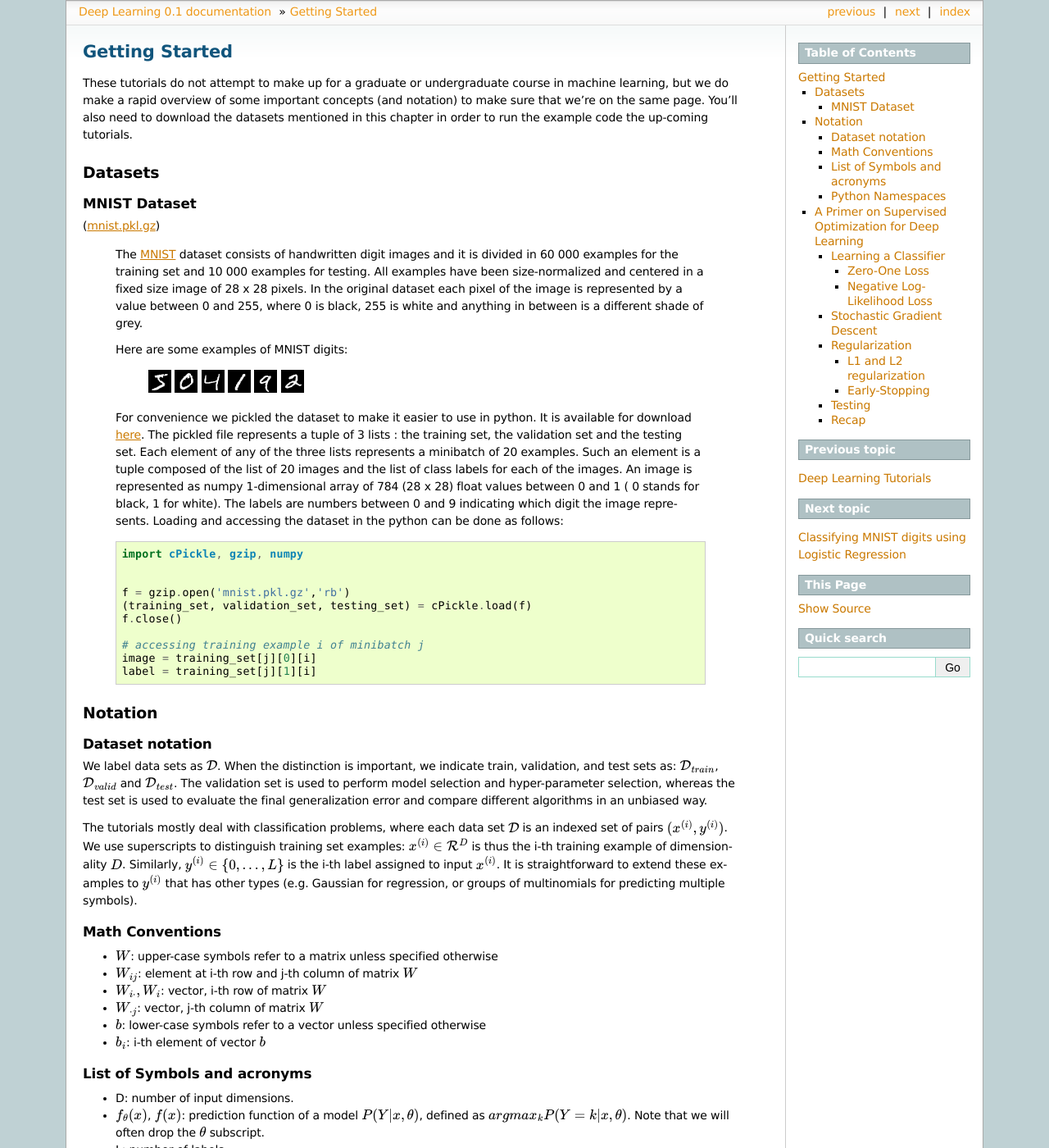
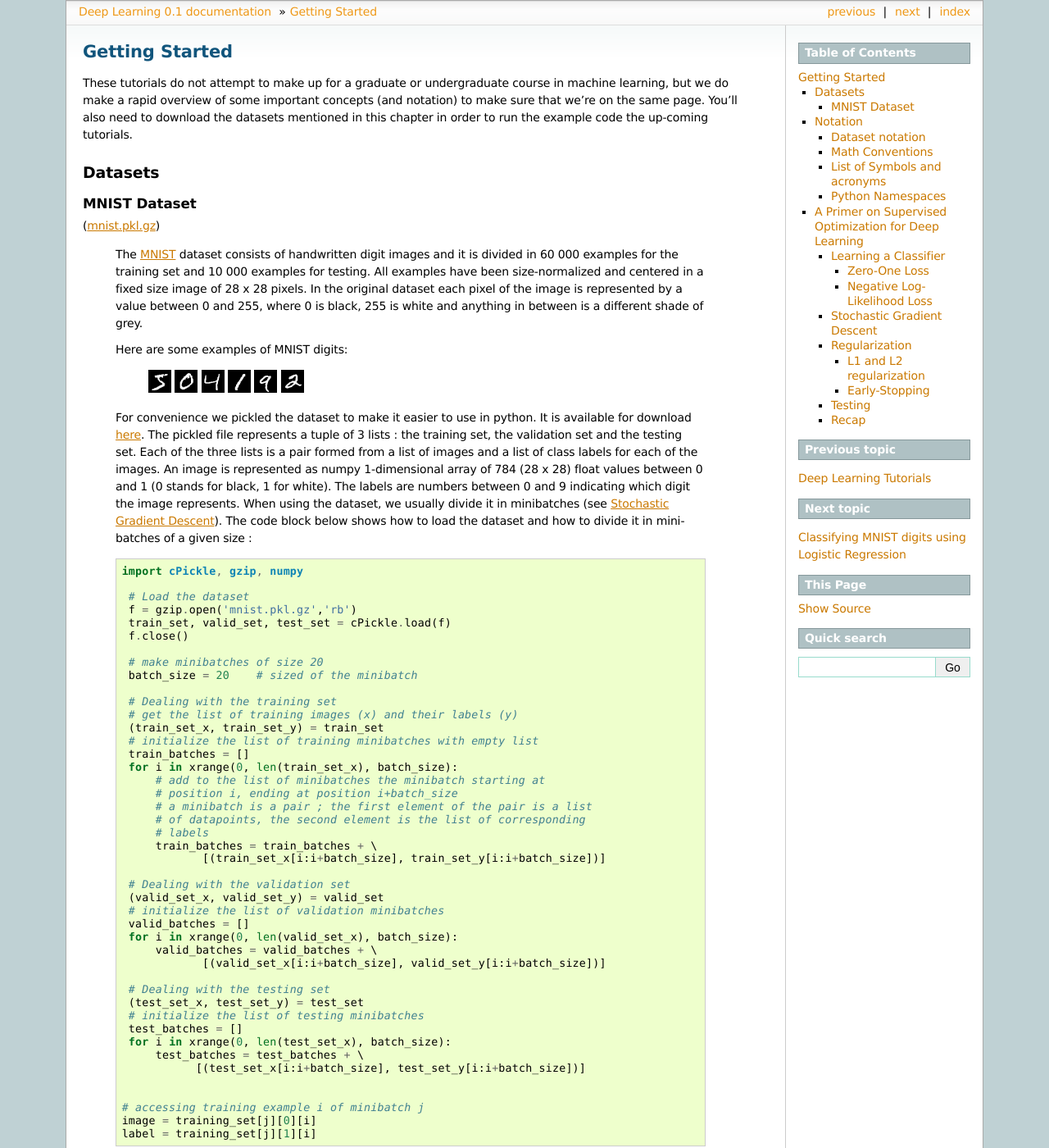
Before and after one commit to lisa-lab/DeepLearningTutorials, a Sphinx documentation site: the page built from doc/gettingstarted.txt, in a window 1280 px wide and 1400 px high. Shown: the whole window at 82% size. Built offline with Sphinx 7.4.7, drawn with Linux system fonts in a browser that asks for light colours; formulas are drawn with MathJax 3; pages that are not in the unit, such as notebooks, are missing from menus.

Commit message:
I changed the pickled file such that it is not divided in minibatches before hand. Note that the code now generates some warning .. this is because of an issue with advanced indexing that Pascal will fix later today. The error is caused the fact that I am using mean instead of sum in the negative log likelihood function.

```diff
--- a/doc/gettingstarted.txt
+++ b/doc/gettingstarted.txt
@@ -47,23 +47,58 @@ MNIST Dataset
  For convenience we pickled the dataset to make it easier to use in python.
  It is available for download `here <http://www.iro.umontreal.ca/~lisa/deep/data/mnist/mnist.pkl.gz>`_.
  The pickled file represents a tuple of 3 lists : the training set, the
- validation set and the testing set. Each element of any of the three lists
- represents a minibatch of 20 examples. Such an element is a tuple composed
- of the list of 20 images and the list of class labels for each of the
- images. An image is represented as numpy 1-dimensional array of 784 (28 x 28) float
- values between 0 and 1 ( 0 stands for black, 1 for white). The labels
- are numbers between 0 and 9 indicating which digit the image
- represents. Loading and accessing the dataset in the python can be done as
- follows:
+ validation set and the testing set. Each of the three lists is a pair
+ formed from a list of images and a list of class labels for each of the
+ images. An image is represented as numpy 1-dimensional array of 784 (28
+ x 28) float values between 0 and 1 (0 stands for black, 1 for white).
+ The labels are numbers between 0 and 9 indicating which digit the image
+ represents. When using the dataset, we usually divide it in minibatches
+ (see :ref:`opt_SGD`). The code block below shows how to load the
+ dataset and how to divide it in minibatches of a given size :
+
 
  .. code-block:: python
 
    import cPickle, gzip, numpy
 
+    # Load the dataset
+    f = gzip.open('mnist.pkl.gz','rb')
+    train_set, valid_set, test_set = cPickle.load(f)
+    f.close()
 
-   f = gzip.open('mnist.pkl.gz','rb')
-   (training_set, validation_set, testing_set) = cPickle.load(f)
-   f.close()
+    # make minibatches of size 20
+    batch_size = 20    # sized of the minibatch
+
+    # Dealing with the training set
+    # get the list of training images (x) and their labels (y)
+    (train_set_x, train_set_y) = train_set
+    # initialize the list of training minibatches with empty list
+    train_batches = []
+    for i in xrange(0, len(train_set_x), batch_size):
+        # add to the list of minibatches the minibatch starting at
+        # position i, ending at position i+batch_size
+        # a minibatch is a pair ; the first element of the pair is a list
+        # of datapoints, the second element is the list of corresponding
+        # labels
+        train_batches = train_batches + \
+               [(train_set_x[i:i+batch_size], train_set_y[i:i+batch_size])]
+
+    # Dealing with the validation set
+    (valid_set_x, valid_set_y) = valid_set
+    # initialize the list of validation minibatches
+    valid_batches = []
+    for i in xrange(0, len(valid_set_x), batch_size):
+        valid_batches = valid_batches + \
+               [(valid_set_x[i:i+batch_size], valid_set_y[i:i+batch_size])]
+
+    # Dealing with the testing set
+    (test_set_x, test_set_y) = test_set
+    # initialize the list of testing minibatches
+    test_batches = []
+    for i in xrange(0, len(test_set_x), batch_size):
+        test_batches = test_batches + \
+              [(test_set_x[i:i+batch_size], test_set_y[i:i+batch_size])]
+
 
    # accessing training example i of minibatch j
    image = training_set[j][0][i]
@@ -250,9 +285,9 @@ This can be computed using the following line of code :
   # syntax to retrieve the log-probability of the correct labels, y.
 
 
+.. index:: Stochastic Gradient Descent
+
 .. _opt_SGD:
-
-.. index:: Stochastic Gradient Descent
 
 Stochastic Gradient Descent
 +++++++++++++++++++++++++++
```
Also changed, not shown: doc/logreg.txt (+4 -3 lines), doc/mlp.txt (+12 -2 lines), 3 other files.
